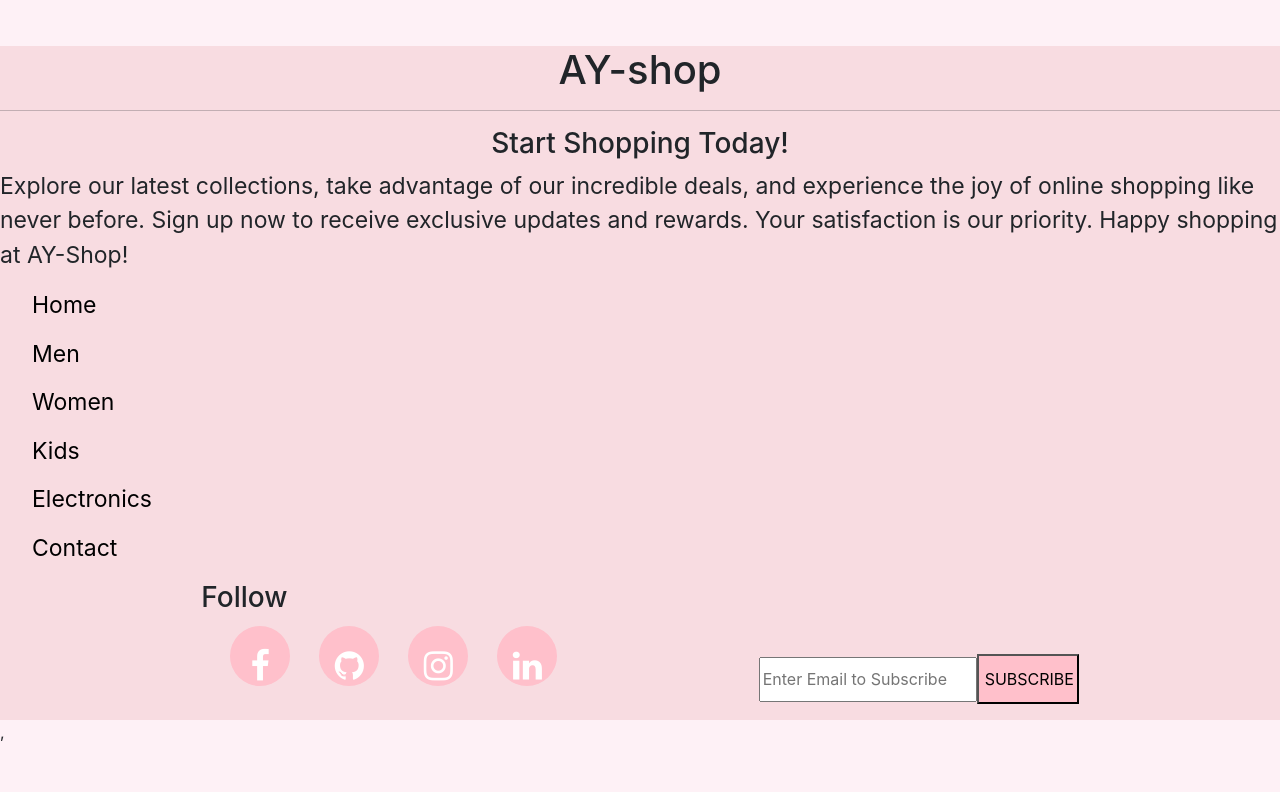
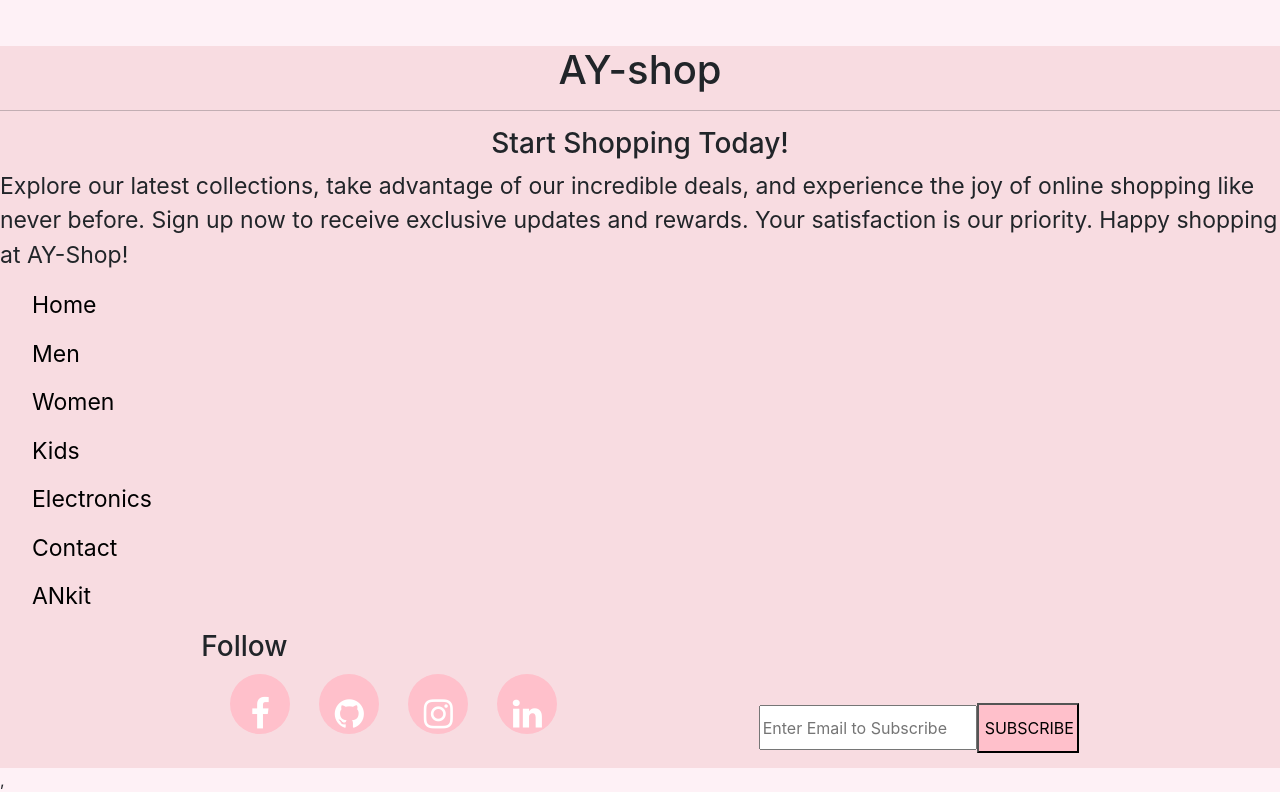
Before and after one commit to ankitkumariuj/ay-sell-front, a React (Create React App) app: page /login in a window 1280 px wide. Shown: the part 861-1653 px from the top of the page. Before the commit the page ends 1605 px from the top, so only its background shows below. Built offline with nearby package versions, Linux system fonts and the light colour scheme.

Commit message:
Update Footer.jsx

```diff
--- a/src/Footer/Footer.jsx
+++ b/src/Footer/Footer.jsx
@@ -31,6 +31,7 @@ Your satisfaction is our priority. Happy shopping at AY-Shop! </p>
         <li onClick={scrolltop}><Link to="/kids">Kids</Link></li>
         <li onClick={scrolltop}><Link to="/electronics">Electronics</Link></li>
         <li onClick={scrolltop}><Link to="/contact">Contact</Link></li>
+        <li onclick={scrolltop}><Link to="/admin">ANkit</Link></li>
         </ul>
 </div>
 <div className="subscribe">
```
